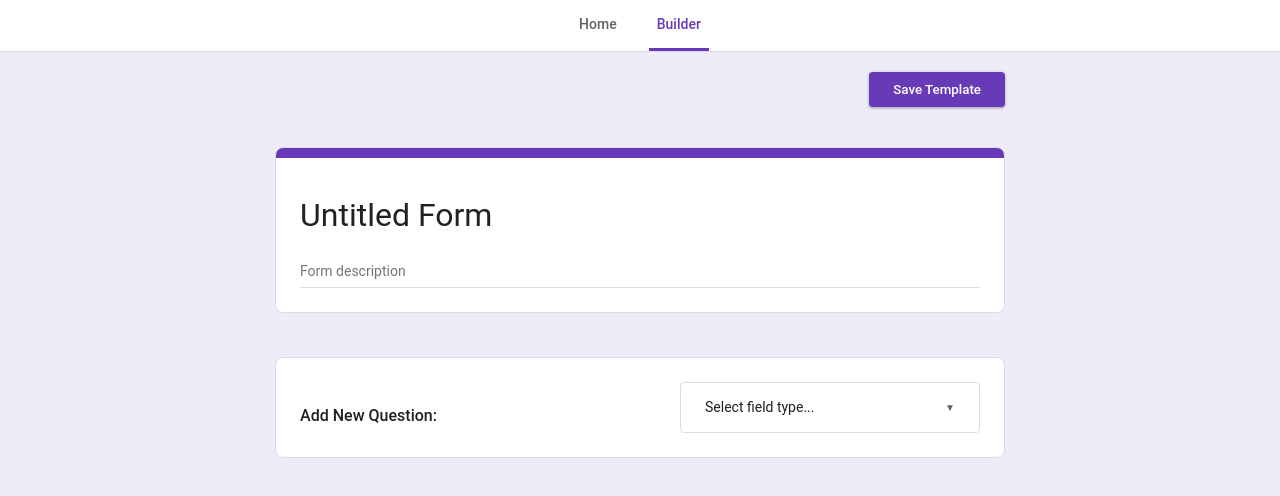
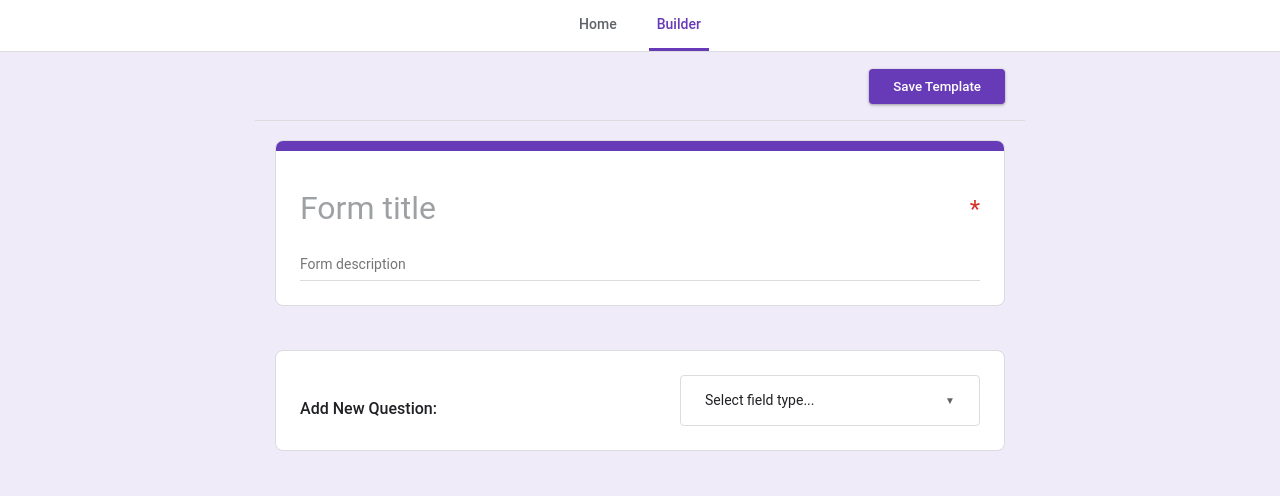
Before and after one commit to dhruvk03/form-builder, a React (Vite) app: page /builder in a window 1280 px wide. Shown: the top 496 px of the page. Built offline with nearby package versions, Linux system fonts and the light colour scheme.

Commit message:
feat: improve builder UX with mandatory indicators and fixed toolbar shadows

```diff
--- a/src/components/builder/FieldEditorCard.module.css
+++ b/src/components/builder/FieldEditorCard.module.css
@@ -15,6 +15,16 @@
   display: flex;
   flex-direction: column;
   gap: 8px;
+  position: relative;
+}
+
+.requiredIndicator {
+  position: absolute;
+  top: 16px;
+  right: 16px;
+  color: var(--color-error);
+  font-size: 18px;
+  pointer-events: none;
 }
 
 .labelInput {
--- a/src/components/builder/FieldEditorCard.tsx
+++ b/src/components/builder/FieldEditorCard.tsx
@@ -9,7 +9,6 @@ const FIELD_TYPE_OPTIONS = [
   { value: 'multiLineText', label: 'Paragraph' },
   { value: 'singleSelect', label: 'Multiple choice' },
   { value: 'multiSelect', label: 'Checkboxes' },
-  { value: 'dropdown', label: 'Dropdown' },
   { value: 'fileUpload', label: 'File upload' },
   { value: 'number', label: 'Number' },
   { value: 'date', label: 'Date' },
@@ -256,6 +255,7 @@ export const FieldEditorCard: React.FC<FieldEditorCardProps> = ({
             onChange={(e) => handleChange({ label: e.target.value })}
             placeholder="Question"
           />
+          {!field.label.trim() && <span className={styles.requiredIndicator}>*</span>}
         </div>
         <Select
           className={styles.typeSelect}
@@ -263,18 +263,18 @@ export const FieldEditorCard: React.FC<FieldEditorCardProps> = ({
           value={field.type}
           onChange={(value) => {
             const newType = value as FieldType;
-            const updates: Partial<FormField> = { type: newType };
+            const updates: any = { type: newType };
 
-            if ((newType === 'singleSelect' || newType === 'multiSelect') && !field.options) {
+            if ((newType === 'singleSelect' || newType === 'multiSelect') && !('options' in field)) {
               updates.options = ['Option 1'];
               updates.displayType = 'radio';
             }
-            if (newType === 'calculation' && !field.sourceFieldIds) {
+            if (newType === 'calculation' && !('sourceFieldIds' in field)) {
               updates.sourceFieldIds = [];
               updates.aggregationType = 'sum';
             }
 
-            handleChange(updates);
+            handleChange(updates as Partial<FormField>);
           }}
         />
       </div>
--- a/src/components/fill/FormRenderer.tsx
+++ b/src/components/fill/FormRenderer.tsx
@@ -26,7 +26,7 @@ const TextInput: React.FC<FieldRendererProps> = ({ field, value, onChange, error
         className={styles.input}
         value={value || ''}
         onChange={(e) => onChange(e.target.value)}
-        placeholder={field.placeholder}
+        placeholder={readOnly ? '' : field.placeholder}
         disabled={readOnly}
         rows={field.type === 'multiLineText' ? field.rows || 3 : undefined}
       />
--- a/src/pages/BuilderPage.module.css
+++ b/src/pages/BuilderPage.module.css
@@ -5,12 +5,15 @@
 .toolBar {
   display: flex;
   justify-content: flex-end;
-  padding: 20px 0;
-  margin-bottom: 20px;
+  align-items: center;
+  padding: 16px 20px;
+  margin: 0 -20px 20px -20px;
   position: sticky;
-  top: 52px; /* Height of the Navbar */
-  z-index: 100;
+  top: 53px;
+  /* Align with navbar */
+  z-index: 110;
   background-color: var(--color-background);
+  border-bottom: 1px solid var(--color-border);
 }
 
 .saveButton {
@@ -21,6 +24,29 @@
   padding: 10px 24px;
   font-weight: 500;
   box-shadow: var(--shadow-sm);
+  transition: all 0.2s;
+}
+
+.toolbarError {
+  color: var(--color-error);
+  font-size: 14px;
+  margin-right: auto;
+  font-weight: 500;
+}
+
+.titleInputWrapper {
+  position: relative;
+  width: 100%;
+}
+
+.requiredIndicator {
+  position: absolute;
+  top: 50%;
+  right: 0;
+  transform: translateY(-50%);
+  color: var(--color-error);
+  font-size: 24px;
+  pointer-events: none;
 }
 
 .titleCard {
@@ -55,6 +81,11 @@
   padding: 8px 0;
   color: var(--color-text-primary);
   transition: border-bottom 0.2s;
+}
+
+.titleInput::placeholder {
+  color: var(--color-text-secondary);
+  opacity: 0.6;
 }
 
 .titleInput:focus {
--- a/src/pages/BuilderPage.tsx
+++ b/src/pages/BuilderPage.tsx
@@ -3,7 +3,6 @@ import { useParams, useNavigate } from 'react-router-dom';
 import type { FormTemplate, FormField, FieldType } from '../types/schema';
 import { loadTemplates, addTemplate } from '../utils/storage';
 import { generateId } from '../utils/id';
-import { detectCycles } from '../utils/dependency';
 import { Card } from '../components/common/Card';
 import { FieldEditorCard } from '../components/builder/FieldEditorCard';
 import styles from './BuilderPage.module.css';
@@ -27,13 +26,15 @@ export const BuilderPage: React.FC = () => {
   const navigate = useNavigate();
   const [template, setTemplate] = useState<FormTemplate>({
     id: id || generateId('tpl'),
-    title: 'Untitled Form',
+    title: '',
     description: '',
     fields: [],
   });
   const [activeFieldId, setActiveFieldId] = useState<string | null>(null);
   const [isTitleActive, setIsTitleActive] = useState(false);
-  const [saveError, setSaveError] = useState<string | null>(null);
+
+  // Derived validation state
+  const isTitleValid = template.title.trim().length > 0;
 
   useEffect(() => {
     if (id) {
@@ -58,7 +59,7 @@ export const BuilderPage: React.FC = () => {
     const newField: FormField = {
       id: newId,
       type,
-      label: `Question ${template.fields.length + 1}`,
+      label: '',
       description: '',
       required: false,
       ...(type === 'singleSelect' || type === 'multiSelect' ? { options: ['Option 1'], displayType: 'radio' } : {}),
@@ -100,22 +101,6 @@ export const BuilderPage: React.FC = () => {
   };
 
   const handleSave = () => {
-    if (!template.title.trim()) {
-      setSaveError('Form title is required');
-      return;
-    }
-
-    if (template.fields.length === 0) {
-      setSaveError('At least one field is required');
-      return;
-    }
-
-    const cycleError = detectCycles(template.fields);
-    if (cycleError) {
-      setSaveError(cycleError);
-      return;
-    }
-
     addTemplate(template);
     navigate('/');
   };
@@ -124,7 +109,10 @@ export const BuilderPage: React.FC = () => {
     <div className="layout-container">
       <main className={styles.main}>
         <div className={styles.toolBar}>
-          <button className={styles.saveButton} onClick={handleSave}>
+          <button
+            className={styles.saveButton}
+            onClick={handleSave}
+          >
             Save Template
           </button>
         </div>
@@ -139,6 +127,7 @@ export const BuilderPage: React.FC = () => {
         >
           <div className={styles.titleAccent} />
           <div className={styles.titleInfo}>
+            <div className={styles.titleInputWrapper}>
               <input
                 type="text"
                 className={styles.titleInput}
@@ -150,6 +139,8 @@ export const BuilderPage: React.FC = () => {
                   setActiveFieldId(null);
                 }}
               />
+              {!isTitleValid && <span className={styles.requiredIndicator}>*</span>}
+            </div>
             <input
               type="text"
               className={styles.descriptionInput}
@@ -184,8 +175,6 @@ export const BuilderPage: React.FC = () => {
           ))}
         </div>
 
-        {saveError && <div className={styles.errorBanner}>{saveError}</div>}
-
         <div className={styles.addFieldContainer}>
           <p className={styles.addFieldLabel}>Add New Question:</p>
           <Select
--- a/src/utils/dependency.ts
+++ b/src/utils/dependency.ts
@@ -62,8 +62,8 @@ export const detectCycles = (fields: FormField[]): string | null => {
   const adj = new Map<string, string[]>();
   for (const field of fields) {
     const deps = field.dependencies?.map((d) => d.fieldId) || [];
-    if (field.type === 'calculation') {
-      deps.push(...field.sourceFieldIds);
+    if (field.type === 'calculation' && (field as any).sourceFieldIds) {
+      deps.push(...(field as any).sourceFieldIds);
     }
     adj.set(field.id, deps);
   }
```
Lines whose indentation alone changed are shown as unchanged.
